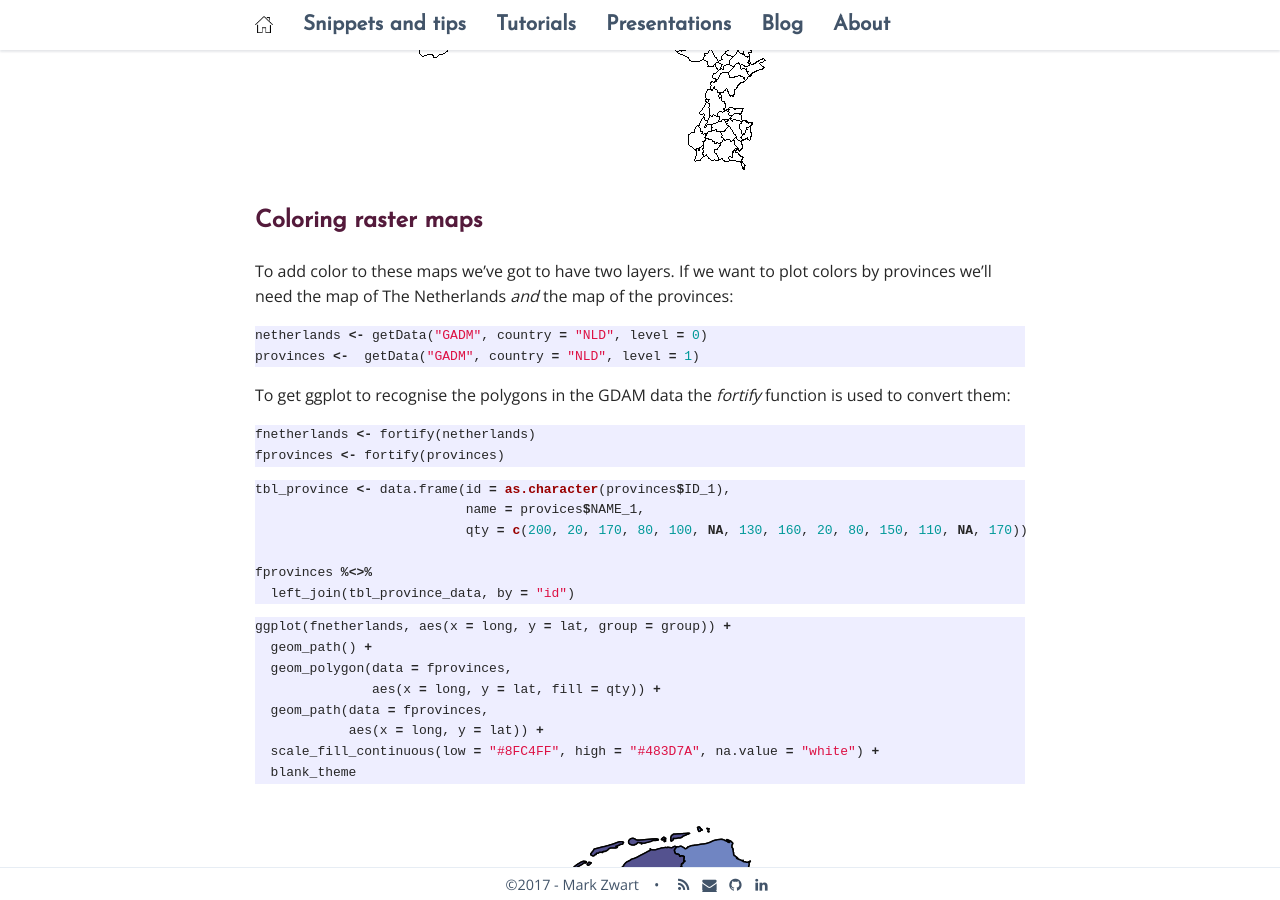
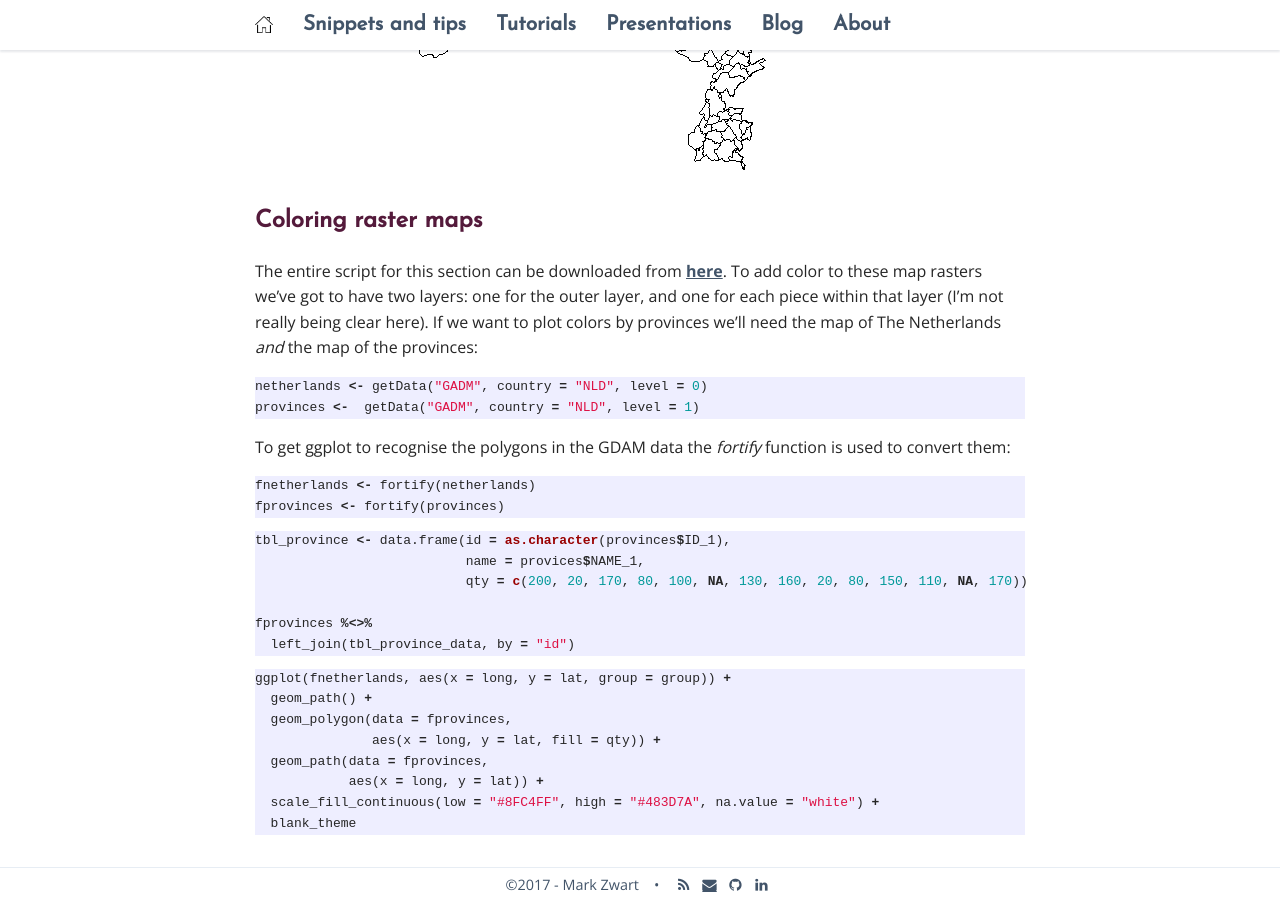
Before and after one commit to mark-me/mark-me.github.io, a Jekyll site: the page built from _pages/snippets-and-tips/graphs/graphs.md, in a window 1280 px wide and 900 px high, scrolled down 6435 px. Built offline with Jekyll 4.4.1, drawn with Linux system fonts in a browser that asks for light colours; nearby versions of some CDN libraries; comment, search, counter and statistics services are not loaded.

Commit message:
Update graphs.md

````diff
--- a/_pages/snippets-and-tips/graphs/graphs.md
+++ b/_pages/snippets-and-tips/graphs/graphs.md
@@ -119,7 +119,7 @@ As you might expect, the country parameter specifies the country you want to vie
 
 ## Coloring raster maps
 
-To add color to these maps we've got to have two layers. If we want to plot colors by provinces we'll need the map of The Netherlands _and_ the map of the provinces:
+The entire script for this section can be downloaded from [here](https://raw.githubusercontent.com/mark-me/mark-me.github.io/master/_pages/snippets-and-tips/graphs/raster-maps.R). To add color to these map rasters we've got to have two layers: one for the outer layer, and one for each piece within that layer (I'm not really being clear here). If we want to plot colors by provinces we'll need the map of The Netherlands _and_ the map of the provinces:
 ```r
 netherlands <- getData("GADM", country = "NLD", level = 0)
 provinces <-  getData("GADM", country = "NLD", level = 1)
````
